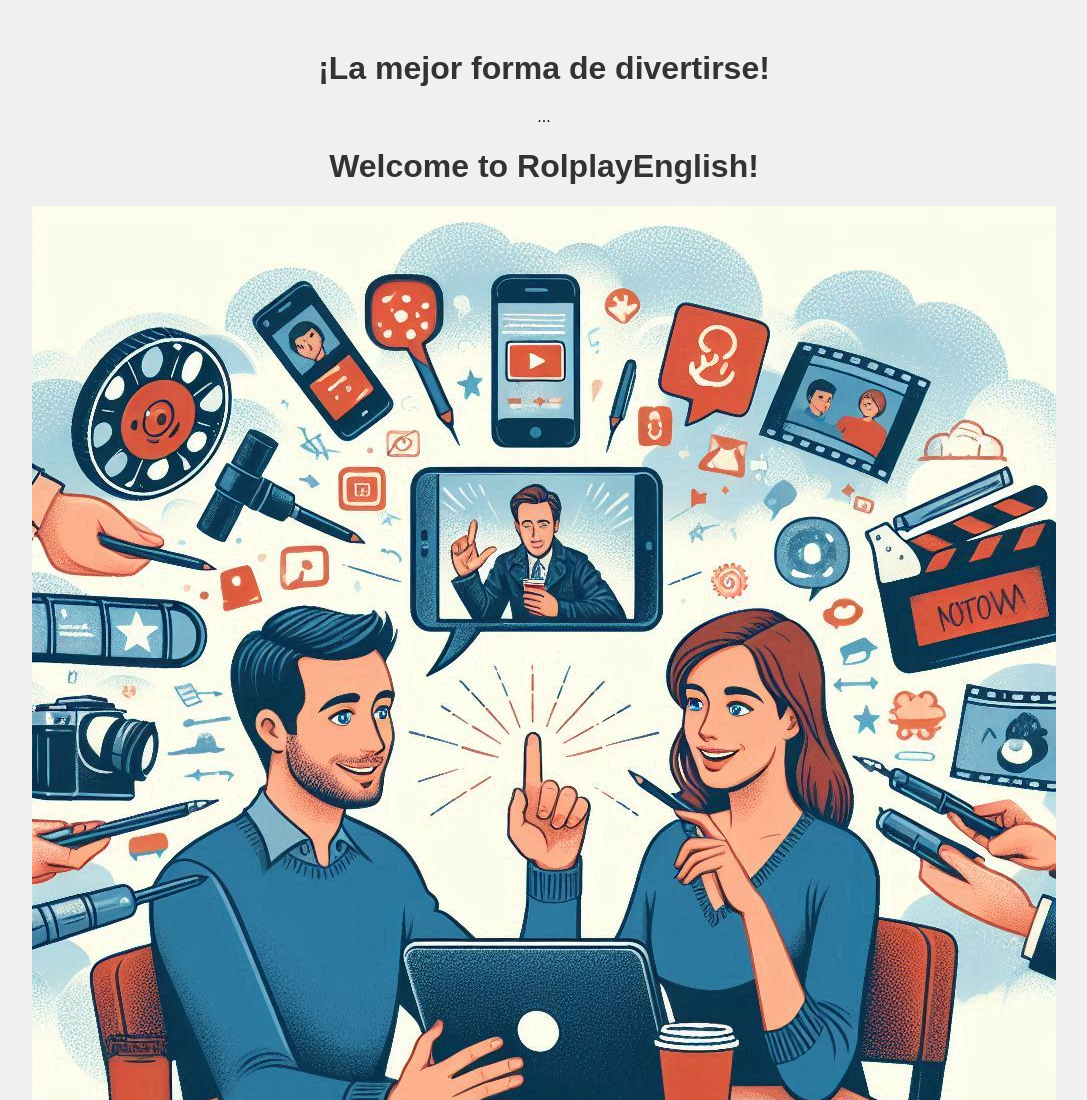
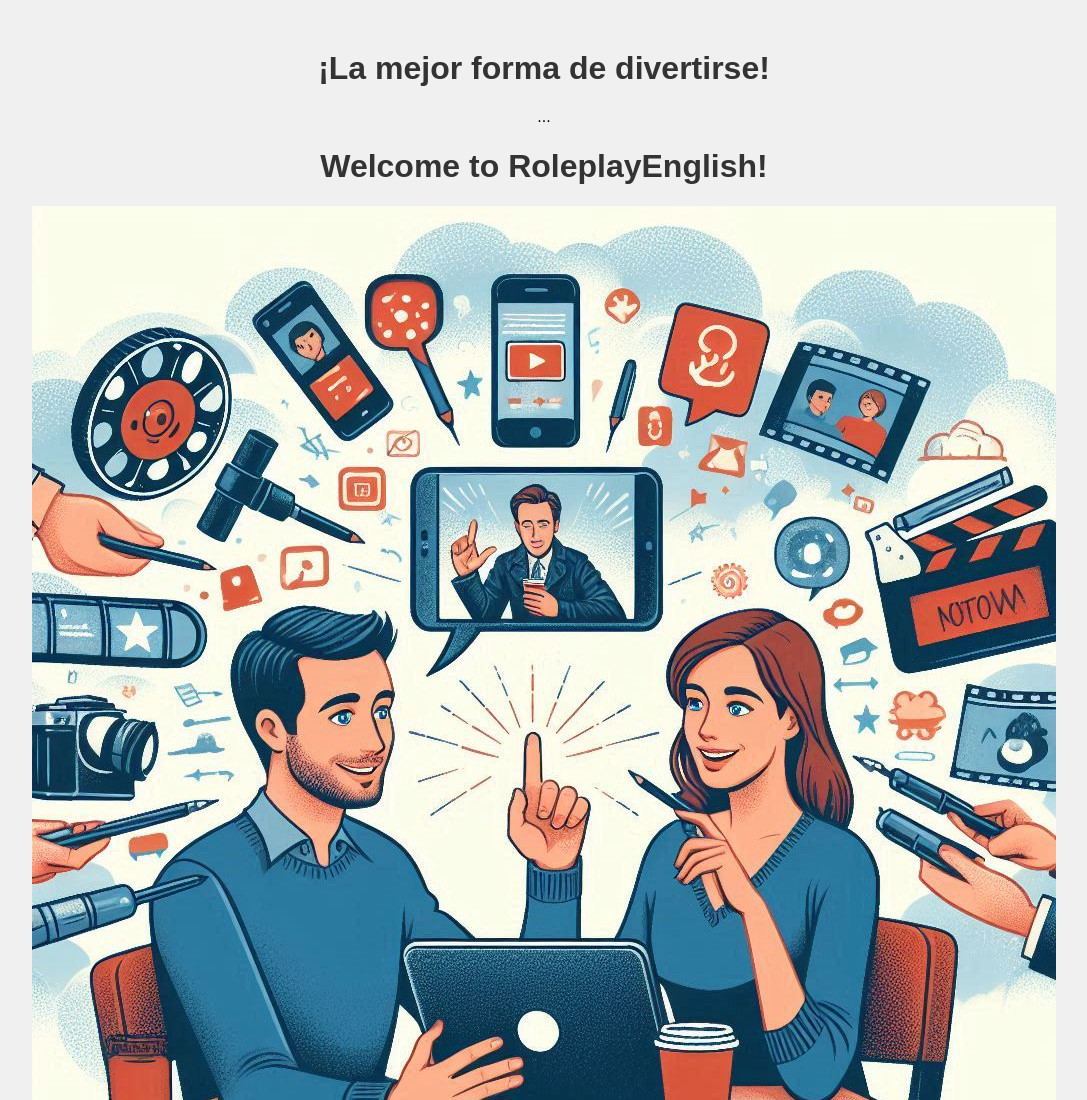
Before and after one commit to Cooldanix/roleplayenglish-web, a plain HTML site: page index.html in a window 1280 px wide. Shown: the top 1100 px of the page, without its empty margins (96-1183 px from the left). Drawn offline with Linux system fonts and the light colour scheme.

Commit message:
Update index.html

```diff
--- a/index.html
+++ b/index.html
@@ -2,6 +2,6 @@
 <head>    ...    <link rel="stylesheet" href="style.css"></head>
 <head><meta charset="UTF-8"><meta name="viewport" content="width=device-width, initial-scale=1.0"><title>My Netlify Website</title><link rel="stylesheet" href="style.css"></head>
 <body>
-    <h1>Welcome to RolplayEnglish!</h1>
+    <h1>Welcome to RoleplayEnglish!</h1>
     <img src="pareja hablando.jpeg" alt="Your image">
     </body>
```
